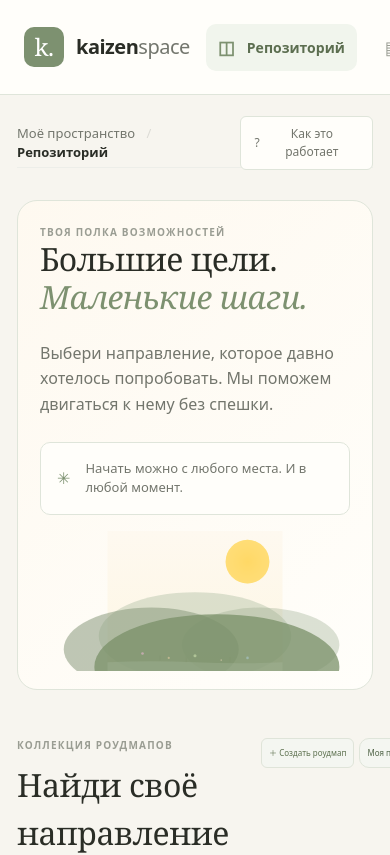
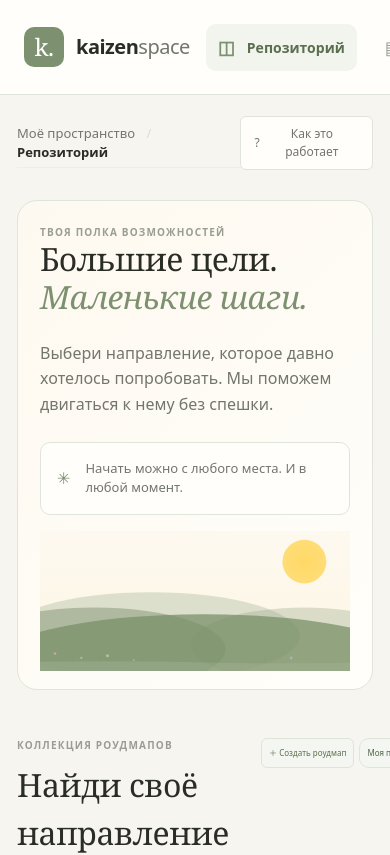
Before and after one commit to Mesa-afk/Kaidzen_Space, a Next.js app: page / in a window 390 px wide. Shown: the top 855 px of the page. Built offline with nearby package versions, Linux system fonts and the light colour scheme.

Commit message:
fix: expand meadow hero into responsive panorama

```diff
--- a/components/hero-meadow.tsx
+++ b/components/hero-meadow.tsx
@@ -9,26 +9,27 @@ export function HeroMeadow() {
   return (
     <svg
       className="hero-meadow"
-      viewBox="0 0 400 320"
+      viewBox="0 0 800 320"
+      preserveAspectRatio="xMidYMid slice"
       fill="none"
       xmlns="http://www.w3.org/2000/svg"
       aria-hidden="true"
     >
       {/* Sky background */}
       <rect
-        width="400"
+        width="800"
         height="320"
         fill={isDark ? "url(#night-sky)" : "url(#day-sky)"}
       />
 
       {/* Gradients */}
       <defs>
-        <linearGradient id="day-sky" x1="200" y1="0" x2="200" y2="320" gradientUnits="userSpaceOnUse">
+        <linearGradient id="day-sky" x1="400" y1="0" x2="400" y2="320" gradientUnits="userSpaceOnUse">
           <stop offset="0%" stopColor="#fef9f0" />
           <stop offset="100%" stopColor="#fdf6e3" />
         </linearGradient>
 
-        <linearGradient id="night-sky" x1="200" y1="0" x2="200" y2="320" gradientUnits="userSpaceOnUse">
+        <linearGradient id="night-sky" x1="400" y1="0" x2="400" y2="320" gradientUnits="userSpaceOnUse">
           <stop offset="0%" stopColor="#2a3442" />
           <stop offset="100%" stopColor="#3d4a5c" />
         </linearGradient>
@@ -48,39 +49,39 @@ export function HeroMeadow() {
       {isDark ? (
         <>
           {/* Moon */}
-          <circle cx="320" cy="70" r="45" fill="url(#moon-glow)" opacity="0.95" />
-          <circle cx="320" cy="70" r="45" fill="none" stroke="#b8c5d6" strokeWidth="1" opacity="0.3" />
+          <circle cx="650" cy="70" r="45" fill="url(#moon-glow)" opacity="0.95" />
+          <circle cx="650" cy="70" r="45" fill="none" stroke="#b8c5d6" strokeWidth="1" opacity="0.3" />
 
           {/* Stars */}
-          <circle cx="60" cy="40" r="1.5" fill="#d4dce8" opacity="0.8" />
-          <circle cx="120" cy="60" r="1" fill="#d4dce8" opacity="0.7" />
-          <circle cx="180" cy="35" r="1.2" fill="#d4dce8" opacity="0.6" />
-          <circle cx="240" cy="55" r="0.8" fill="#d4dce8" opacity="0.75" />
-          <circle cx="90" cy="80" r="1.3" fill="#d4dce8" opacity="0.65" />
-          <circle cx="150" cy="90" r="0.9" fill="#d4dce8" opacity="0.7" />
+          <circle cx="100" cy="40" r="1.5" fill="#d4dce8" opacity="0.8" />
+          <circle cx="250" cy="60" r="1" fill="#d4dce8" opacity="0.7" />
+          <circle cx="420" cy="35" r="1.2" fill="#d4dce8" opacity="0.6" />
+          <circle cx="540" cy="55" r="0.8" fill="#d4dce8" opacity="0.75" />
+          <circle cx="720" cy="42" r="1.3" fill="#d4dce8" opacity="0.65" />
+          <circle cx="570" cy="105" r="0.9" fill="#d4dce8" opacity="0.7" />
         </>
       ) : (
         <>
           {/* Sun */}
-          <circle cx="320" cy="70" r="50" fill="url(#sun-glow)" />
-          <circle cx="320" cy="70" r="50" fill="#ffd966" opacity="0.8" />
+          <circle cx="650" cy="70" r="50" fill="url(#sun-glow)" />
+          <circle cx="650" cy="70" r="50" fill="#ffd966" opacity="0.8" />
         </>
       )}
 
       {/* Back hills */}
       <ellipse
-        cx="200"
+        cx="300"
         cy="240"
-        rx="220"
+        rx="340"
         ry="100"
         fill={isDark ? "#4a5a52" : "#a8b89f"}
         opacity={isDark ? "0.6" : "0.4"}
       />
 
       <ellipse
-        cx="350"
+        cx="650"
         cy="260"
-        rx="180"
+        rx="260"
         ry="85"
         fill={isDark ? "#526554" : "#98a88d"}
         opacity={isDark ? "0.5" : "0.35"}
@@ -88,9 +89,9 @@ export function HeroMeadow() {
 
       {/* Middle hills */}
       <ellipse
-        cx="100"
+        cx="170"
         cy="270"
-        rx="200"
+        rx="300"
         ry="95"
         fill={isDark ? "#5c6e5f" : "#8a9c7e"}
         opacity={isDark ? "0.7" : "0.55"}
@@ -98,9 +99,9 @@ export function HeroMeadow() {
 
       {/* Front hill - main meadow */}
       <ellipse
-        cx="250"
+        cx="420"
         cy="310"
-        rx="280"
+        rx="500"
         ry="120"
         fill={isDark ? "#677a6a" : "#7a9068"}
         opacity={isDark ? "0.85" : "0.75"}
@@ -114,12 +115,13 @@ export function HeroMeadow() {
           <circle cx="140" cy="290" r="2.5" fill="#f4d4a8" opacity="0.5" />
           <circle cx="200" cy="285" r="3.5" fill="#d4e8b4" opacity="0.55" />
           <circle cx="260" cy="295" r="2" fill="#e8d4b4" opacity="0.5" />
-          <circle cx="320" cy="290" r="3" fill="#b4d4e8" opacity="0.45" />
+          <circle cx="620" cy="290" r="3" fill="#b4d4e8" opacity="0.45" />
 
           {/* Small grass blades */}
           <line x1="120" y1="295" x2="120" y2="285" stroke="#7a9068" strokeWidth="1.5" opacity="0.3" />
           <line x1="180" y1="300" x2="180" y2="290" stroke="#7a9068" strokeWidth="1.5" opacity="0.3" />
-          <line x1="280" y1="298" x2="280" y2="288" stroke="#7a9068" strokeWidth="1.5" opacity="0.3" />
+           <line x1="280" y1="298" x2="280" y2="288" stroke="#7a9068" strokeWidth="1.5" opacity="0.3" />
+           <line x1="560" y1="298" x2="560" y2="288" stroke="#7a9068" strokeWidth="1.5" opacity="0.3" />
         </>
       )}
 
@@ -129,13 +131,13 @@ export function HeroMeadow() {
           <circle cx="80" cy="280" r="2.5" fill="#8a7a92" opacity="0.3" />
           <circle cx="140" cy="290" r="2" fill="#92886e" opacity="0.25" />
           <circle cx="200" cy="285" r="3" fill="#7a8a72" opacity="0.28" />
-          <circle cx="260" cy="295" r="1.8" fill="#8a8272" opacity="0.25" />
+          <circle cx="560" cy="295" r="1.8" fill="#8a8272" opacity="0.25" />
         </>
       )}
 
       {/* Foreground path/ground */}
       <path
-        d="M 0 300 Q 100 295, 200 300 T 400 300 L 400 320 L 0 320 Z"
+         d="M 0 300 Q 200 295, 400 300 T 800 300 L 800 320 L 0 320 Z"
         fill={isDark ? "#3d4a3e" : "#a8b89f"}
         opacity={isDark ? "0.4" : "0.3"}
       />
```
